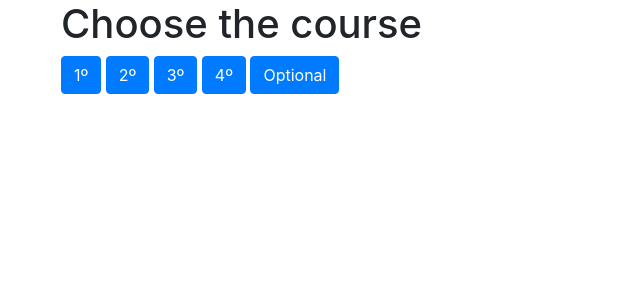
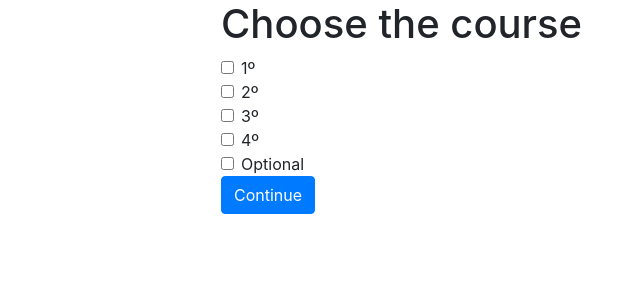
Before and after one commit to VictorNS69/Horarios-ETSIINF-UPM-18-19, a Django app: page /ScheduleGenerator/ in a window 1280 px wide. Shown: the part 112-412 px from the top of the page, without its empty margins (99-739 px from the left). Run offline with Django 3.2, Linux system fonts and the light colour scheme; some libraries are stand-ins or nearby versions.

Commit message:
New template for select_course and better funcionality in select_subjects
- select_course now has 5 checkboxs, where you can select some, no one or all.
- select_subjects will create as many finders as subjects in the courses selected

```diff
--- a/ScheduleGenerator/templates/ScheduleGenerator/select_course.html
+++ b/ScheduleGenerator/templates/ScheduleGenerator/select_course.html
@@ -2,13 +2,41 @@
 
 
 {% block content %}
-<form action="" method="POST" style="margin:0 auto;width:75%;text-align:left">
+<form action="" method="GET" style="margin:0 auto;width:50%;text-align:left">
     <h1>Choose the course <span class="badge badge-secondary"></span></h1>
-    {% csrf_token %}
-    <input class="btn btn-primary" type="submit" value="1º" name="1º">
-    <input class="btn btn-primary" type="submit" value="2º" name="2º">
-    <input class="btn btn-primary" type="submit" value="3º" name="3º">
-    <input class="btn btn-primary" type="submit" value="4º" name="4º">
-    <input class="btn btn-primary" type="submit" value="Optional" name="Optional">
+    <div class="form-check">
+        <input class="form-check-input" type="checkbox" value="" id="1º" name="1º">
+        <label class="form-check-label" for="1º">
+            1º
+        </label>
+    </div>
+    <div class="form-check">
+        <input class="form-check-input" type="checkbox" value="" id="2º" name="2º">
+        <label class="form-check-label" for="2º">
+            2º
+        </label>
+    </div>
+    <div class="form-check">
+        <input class="form-check-input" type="checkbox" value="" id="3º" name="3º">
+        <label class="form-check-label" for="3º">
+            3º
+        </label>
+    </div>
+    <div class="form-check">
+        <input class="form-check-input" type="checkbox" value="" id="4º" name="4º">
+        <label class="form-check-label" for="4º">
+            4º
+        </label>
+    </div>
+    <div class="form-check">
+        <input class="form-check-input" type="checkbox" value="" id="Optional" name="Optional">
+        <label class="form-check-label" for="Optional">
+            Optional
+        </label>
+    </div>
+    <form method="POST">
+        {% csrf_token %}
+        <input class="btn btn-primary" type="submit" value="Continue" name="Continue">
+    </form>
 </form>
-{% endblock%}
+{% endblock %}
--- a/ScheduleGenerator/templates/ScheduleGenerator/select_subjects.html
+++ b/ScheduleGenerator/templates/ScheduleGenerator/select_subjects.html
@@ -3,6 +3,7 @@
 
 {% block content %}
 <form action="" method="POST" style="margin:0 auto;width:50%;text-align:left">
+    <h1>Choose the subjects <span class="badge badge-secondary"></span></h1>
     {% for i in context %}
     <select class="form-control">
         <option>None</option>
@@ -11,7 +12,7 @@
         {% endfor %}
     </select>
     {% empty %}
-    <h1>No subjects found <span class="badge badge-secondary"></span></h1>
+    <h3>No subjects found <span class="badge badge-secondary"></span></h3>
     {% endfor %}
     <div style="text-align:center">
         {% csrf_token %}
--- a/ScheduleGenerator/views.py
+++ b/ScheduleGenerator/views.py
@@ -1,36 +1,39 @@
 from django.shortcuts import render
-from django.db import models
 from .models import Subject
 
 
 def select_course(request):
-    if request.POST.get("1º"):
+    subjects = Subject.objects.none()
+    if '1º' in request.GET:
         f1 = Subject.objects.filter(semester="1")
         f2 = Subject.objects.filter(semester="2")
-        subjects = f1.union(f2).order_by("semester")
-        return select_subjects(request, subjects)
+        union = f1.union(f2)
+        subjects = subjects.union(union)
 
-    if request.POST.get("2º"):
+    if '2º' in request.GET:
         f1 = Subject.objects.filter(semester="3")
         f2 = Subject.objects.filter(semester="4")
-        subjects = f1.union(f2).order_by("semester")
-        return select_subjects(request, subjects)
+        union = f1.union(f2)
+        subjects = subjects.union(union)
 
-    if request.POST.get("3º"):
+    if '3º' in request.GET:
         f1 = Subject.objects.filter(semester="5")
         f2 = Subject.objects.filter(semester="6")
-        subjects = f1.union(f2).order_by("semester")
-        return select_subjects(request, subjects)
+        union = f1.union(f2)
+        subjects = subjects.union(union)
 
-    if request.POST.get("4º"):
+    if '4º' in request.GET:
         f1 = Subject.objects.filter(semester="7")
         f2 = Subject.objects.filter(semester="8")
-        subjects = f1.union(f2).order_by("semester")
-        return select_subjects(request, subjects)
+        union = f1.union(f2)
+        subjects = subjects.union(union)
 
-    if request.POST.get("Optional"):
-        subjects = Subject.objects.filter(type="Optional")
-        return select_subjects(request, subjects)
+    if 'Optional' in request.GET:
+        f = Subject.objects.filter(type="Optional")
+        subjects = subjects.union(f)
+
+    if request.GET.get("Continue"):
+        return select_subjects(request, subjects.order_by("semester"))
 
     return render(request, "ScheduleGenerator/select_course.html")
 
```
